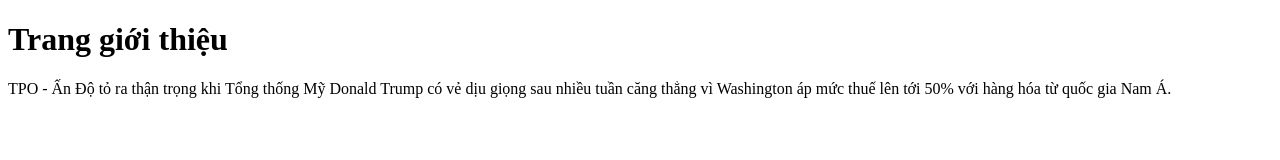
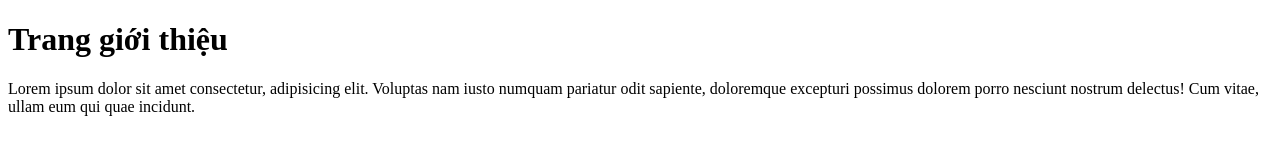
Before and after one commit to DV141105/Hoc_git, a plain HTML site: page about.html in a window 1280 px wide. Drawn offline with Linux system fonts and the light colour scheme.

Commit message:
update page about

```diff
--- a/about.html
+++ b/about.html
@@ -8,9 +8,8 @@
 <body>
     <h1>Trang giới thiệu</h1>
 
-    <p>TPO - Ấn Độ tỏ ra thận trọng khi
-        Tổng thống Mỹ Donald Trump có vẻ dịu giọng
-        sau nhiều tuần căng thẳng vì Washington áp mức
-         thuế lên tới 50% với hàng hóa từ quốc gia Nam Á.</p>
+         <p>Lorem ipsum dolor sit amet consectetur, adipisicing elit.
+             Voluptas nam iusto numquam pariatur odit sapiente, doloremque excepturi possimus dolorem
+             porro nesciunt nostrum delectus! Cum vitae, ullam eum qui quae incidunt.</p>
 </body>
 </html>
```
